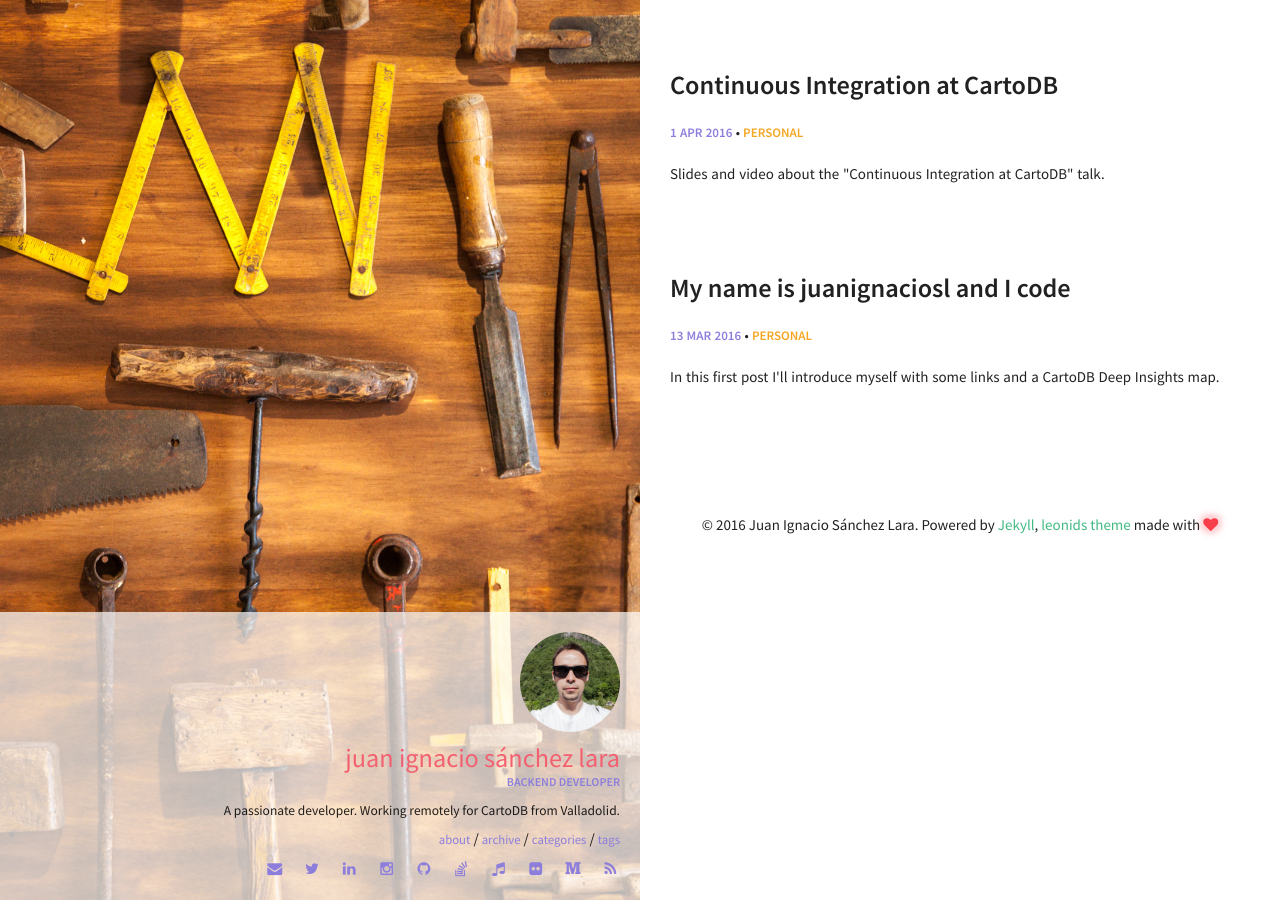
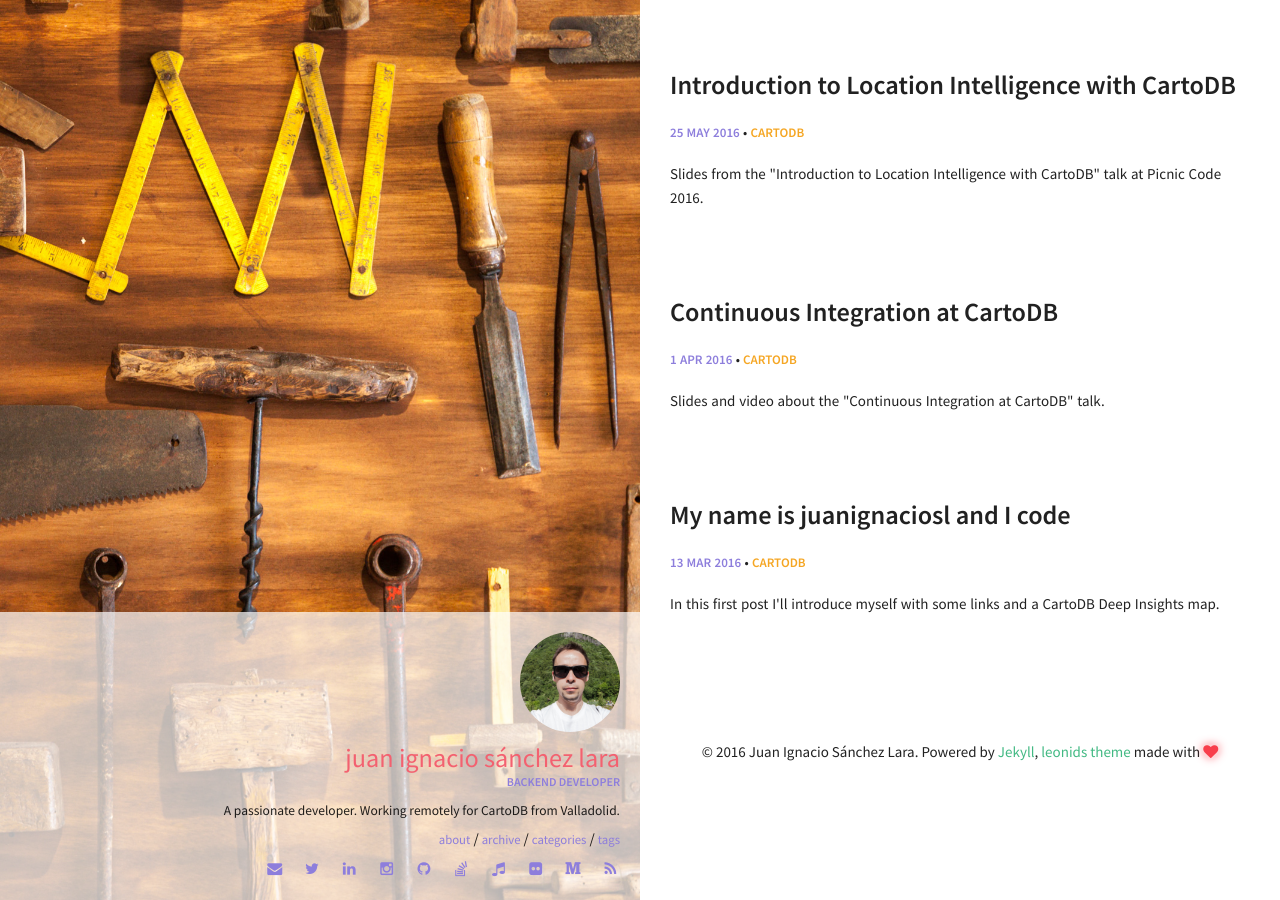
Before and after one commit to juanignaciosl/juanignaciosl.github.io, a Jekyll site: the page built from index.html, in a window 1280 px wide. Built offline with Jekyll 4.4.1, drawn with Linux system fonts in a browser that asks for light colours.

Commit message:
Picnic Code talk slides

```diff
--- a/_posts/2016-03-13-my-name-is-juanignaciosl.markdown
+++ b/_posts/2016-03-13-my-name-is-juanignaciosl.markdown
@@ -2,7 +2,7 @@
 layout: post
 title:  "My name is juanignaciosl and I code"
 date:   2016-03-13 19:23:57
-categories: personal
+categories: cartodb
 tags: cartodb
 excerpt: In this first post I'll introduce myself with some links and a CartoDB Deep Insights map.
 ---
--- a/_posts/2016-04-01-continuous-integration-at-cartodb.markdown
+++ b/_posts/2016-04-01-continuous-integration-at-cartodb.markdown
@@ -2,7 +2,7 @@
 layout: post
 title:  "Continuous Integration at CartoDB"
 date:   2016-04-01 16:23:57
-categories: personal
+categories: cartodb
 tags: cartodb, Continuous Integration, agile, software development, cas, craftsmanmadrid
 excerpt: Slides and video about the "Continuous Integration at CartoDB" talk.
 ---
--- /dev/null
+++ b/_posts/2016-05-25-introduction-to-location-intelligence-with-cartodb.markdown
@@ -0,0 +1,18 @@
+---
+layout: post
+title:  "Introduction to Location Intelligence with CartoDB"
+date:   2016-05-25 16:23:57
+categories: cartodb
+tags: cartodb, picniccode, location-intelligence
+excerpt: Slides from the "Introduction to Location Intelligence with CartoDB" talk at Picnic Code 2016.
+---
+
+Last week Picnic Code people invited us to do a workshop about [CartoDB](https://www.cartodb.com), and we were more than happy about it!
+
+For two hours (!) we demoed map creation and new location analytics tools such as [Deep Insights](https://cartodb.com/deep-insights/).
+
+Here' [the slides](https://juanignaciosl.github.io/cartodb-picniccode16-slides/#/intro):
+
+<iframe width="560" height="400" src="https://juanignaciosl.github.io/cartodb-picniccode16-slides/#/intro" frameborder="0" allowfullscreen></iframe>
+
+Many thanks to Picnic Code and to the people who gathered there :-)
```
